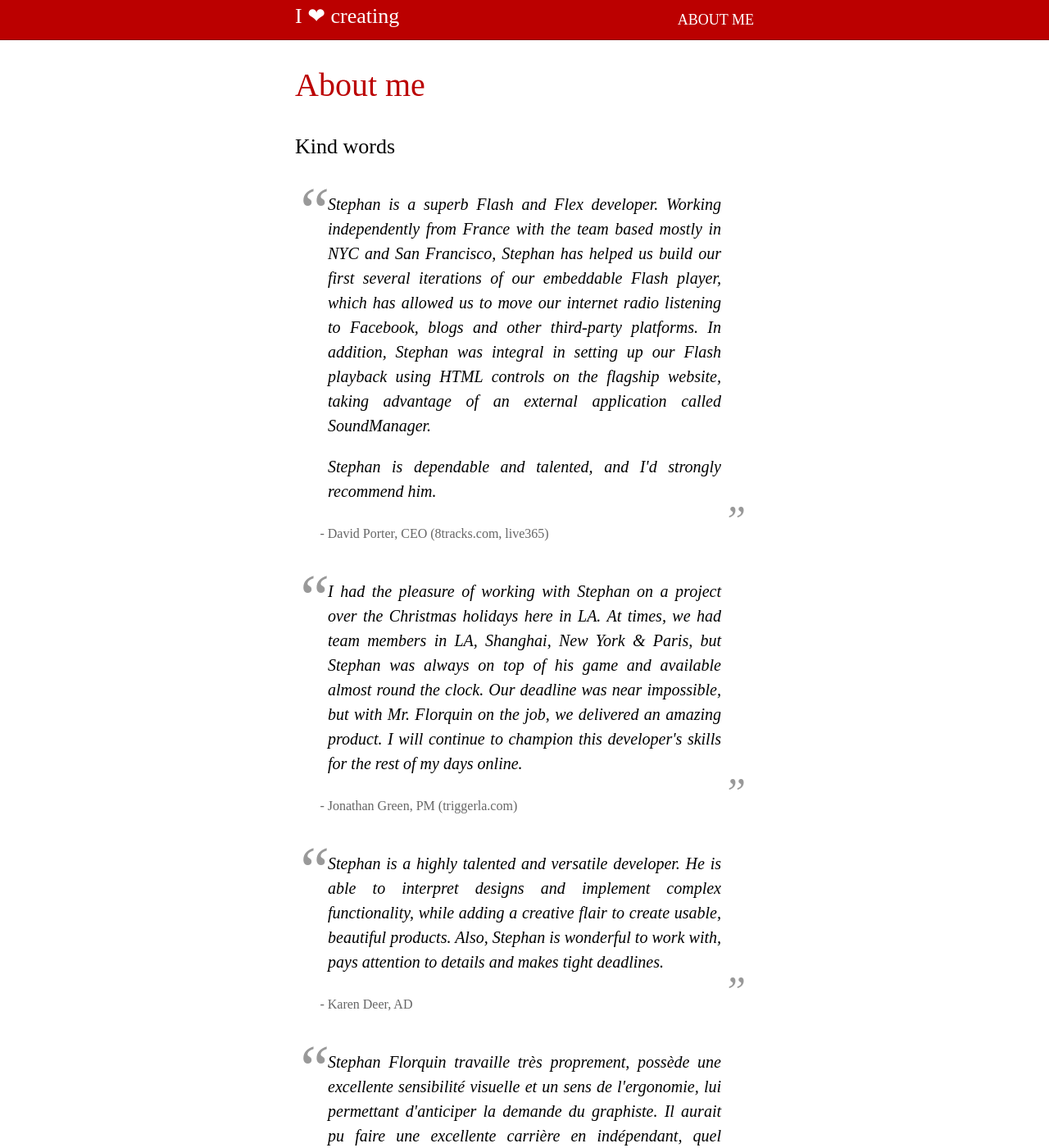
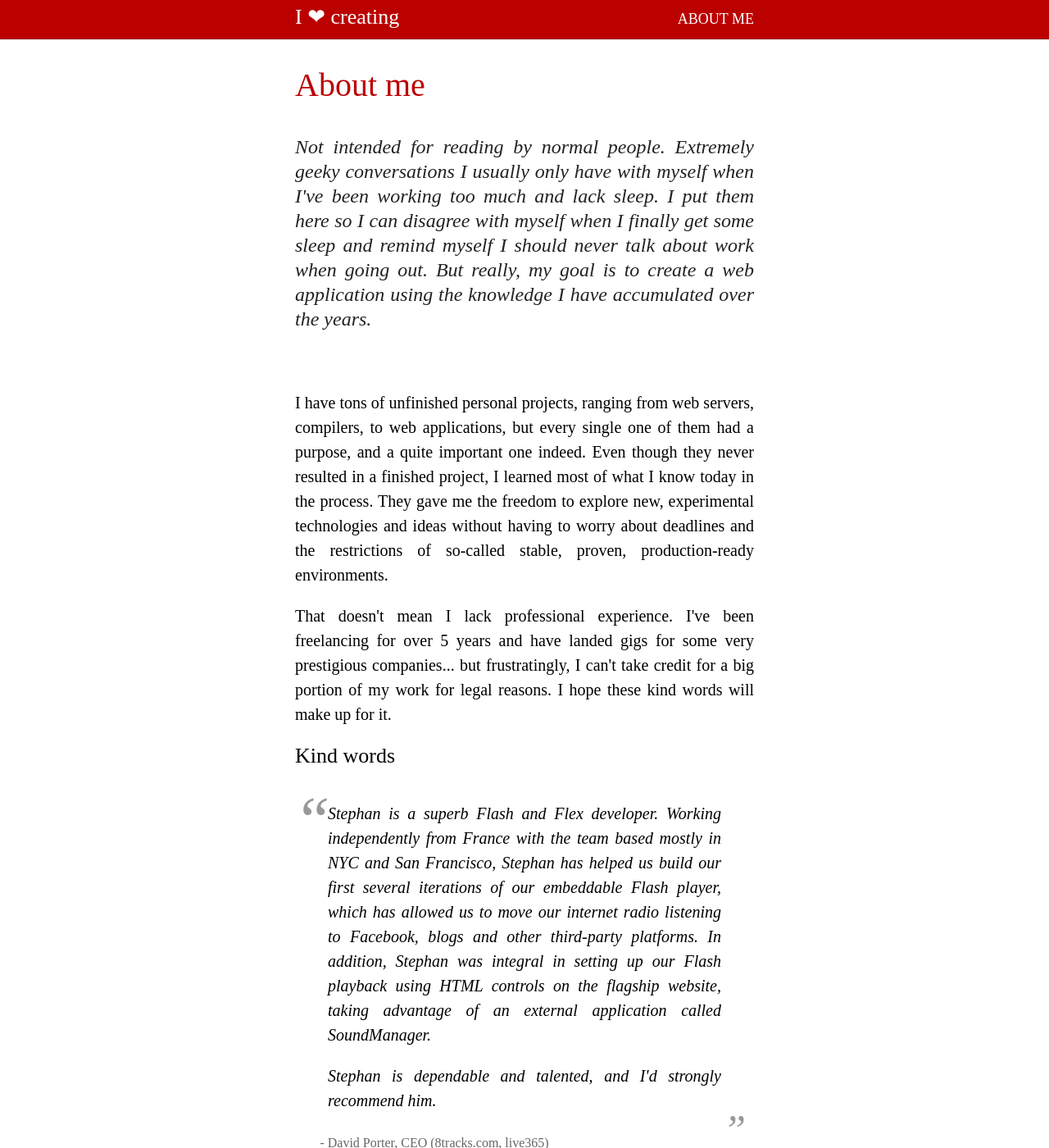
Before and after one commit to stephan83/stephan83.github.com, a Jekyll site: the page built from about.html, in a window 1280 px wide and 1400 px high. Shown: the whole window at 82% size. Built offline with Jekyll 4.4.1, drawn with Linux system fonts in a browser that asks for light colours; some web fonts are replaced.

Commit message:
omg please work

```diff
--- a/_plugins/excerpt.rb
+++ b/_plugins/excerpt.rb
@@ -1,7 +1,10 @@
 module Jekyll
   class Post
-    def exceprt
-      content.match('<!--more-->') ? content.split('<!--more-->').first : nil
+    alias_method :original_to_liquid, :to_liquid
+    def to_liquid
+      original_to_liquid.deep_merge({
+        'excerpt' => content.match('<!--more-->') ? content.split('<!--more-->').first : nil
+      })
     end
   end
 end
--- a/about.html
+++ b/about.html
@@ -6,6 +6,12 @@ title: About me
 <div class="page" id="about">
 
 	<h1>About me</h1>
+
+	<p class="baseline">Not intended for reading by normal people. Extremely geeky conversations I usually only have with myself when I've been working too much and lack sleep. I put them here so I can disagree with myself when I finally get some sleep and remind myself I should never talk about work when going out. But really, my goal is to create a web application using the knowledge I have accumulated over the years.</p>
+
+	<p>I have tons of unfinished personal projects, ranging from web servers, compilers, to web applications, but every single one of them had a <em>purpose, and a quite important one indeed.</em> Even though they never resulted in a finished project, I learned most of what I know today in the process. They gave me the freedom to explore new, experimental technologies and ideas without having to worry about deadlines and the restrictions of so-called stable, proven, production-ready environments.</p>
+
+	<p>That doesn't mean I lack professional experience. I've been freelancing for over 5 years and have landed gigs for some very prestigious companies... but frustratingly, I can't take credit for a big portion of my work for legal reasons. I hope these kind words will make up for it.</p>
 
 	<h2>Kind words</h2>
 
--- a/css/style.css
+++ b/css/style.css
@@ -87,6 +87,7 @@ h3 {
 h2, a, #post h1, .page h1 {
   text-decoration: none;
   color: #b00;
+  line-height: 1.2em;
 }
 
 .baseline {
@@ -142,7 +143,7 @@ header nav a {
   text-transform: uppercase;
   font-size: .9em;
   display: block;
-  padding: .5em 0;
+  padding: .7em 0;
 }
 
 #content {
```
Also changed, not shown: _posts/2010-12-14-why-user-non-relational-databases.md (added, +14 -0 lines).
